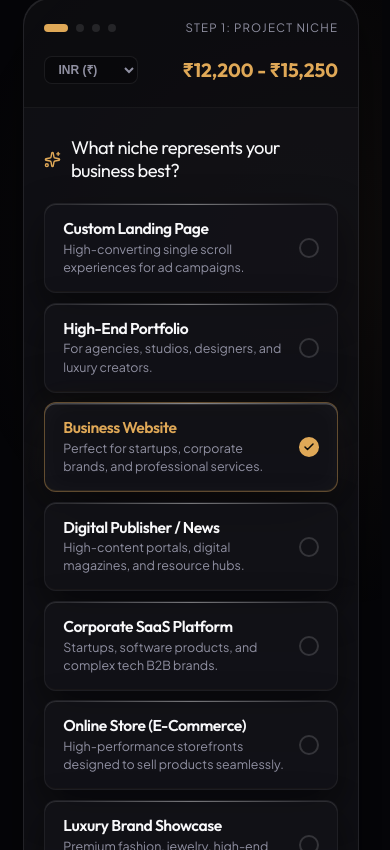
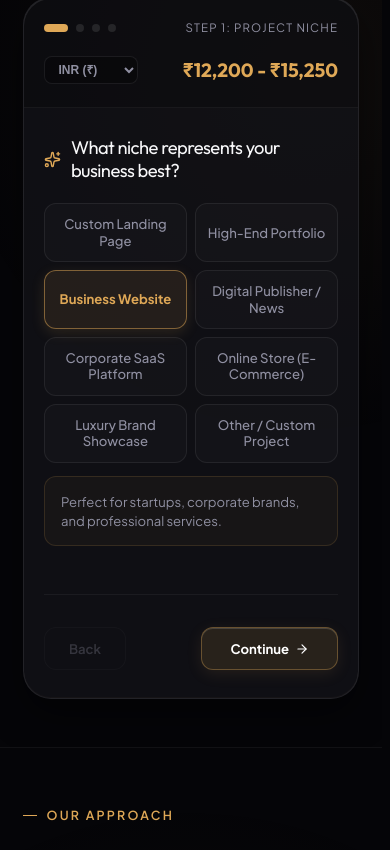
Before and after one commit to sherhanabid123-debug/Scalera, a React (Vite) app: page / in a window 390 px wide. Shown: the part 5254-6104 px from the top of the page. Built offline with nearby package versions, Linux system fonts and the light colour scheme.

Commit message:
Auto-save: 2026-07-06 18:09:00

```diff
--- a/src/components/sections/BriefPlanner.jsx
+++ b/src/components/sections/BriefPlanner.jsx
@@ -366,7 +366,58 @@ const BriefPlanner = () => {
                         <Sparkles size={isMobile ? 17 : 20} color="var(--accent-color)" style={{ flexShrink: 0 }} /> What niche represents your business best?
                       </h3>
 
-                      <div style={{ display: "grid", gridTemplateColumns: isMobile ? "1fr" : "repeat(auto-fit, minmax(200px, 1fr))", gap: isMobile ? "0.6rem" : "1rem" }}>
+                      {isMobile ? (
+                        /* Mobile: compact 2-col label chips + description of the current pick below */
+                        <>
+                          <div style={{ display: "grid", gridTemplateColumns: "1fr 1fr", gap: "0.5rem" }}>
+                            {NICHES.map((n) => {
+                              const isActive = niche === n.id;
+                              return (
+                                <button
+                                  key={n.id}
+                                  onClick={() => setNiche(n.id)}
+                                  style={{
+                                    padding: "0.75rem 0.6rem",
+                                    minHeight: 58,
+                                    borderRadius: 12,
+                                    cursor: "pointer",
+                                    border: "1px solid",
+                                    borderColor: isActive ? "rgba(223, 168, 87, 0.5)" : "rgba(255, 255, 255, 0.07)",
+                                    background: isActive ? "rgba(223, 168, 87, 0.1)" : "rgba(255, 255, 255, 0.02)",
+                                    color: isActive ? "var(--accent-color)" : "var(--text-secondary)",
+                                    fontSize: "0.82rem",
+                                    fontWeight: isActive ? 700 : 500,
+                                    fontFamily: "inherit",
+                                    lineHeight: 1.25,
+                                    textAlign: "center",
+                                    display: "flex",
+                                    alignItems: "center",
+                                    justifyContent: "center",
+                                    transition: "all 0.3s cubic-bezier(0.16,1,0.3,1)",
+                                    boxShadow: isActive ? "0 4px 14px rgba(223,168,87,0.14)" : "none",
+                                  }}
+                                >
+                                  {n.label}
+                                </button>
+                              );
+                            })}
+                          </div>
+                          <div
+                            style={{
+                              marginTop: "0.85rem",
+                              padding: "0.9rem 1rem",
+                              borderRadius: 12,
+                              background: "rgba(223, 168, 87, 0.04)",
+                              border: "1px solid rgba(223, 168, 87, 0.15)",
+                            }}
+                          >
+                            <p style={{ fontSize: "0.82rem", color: "var(--text-secondary)", lineHeight: 1.5, margin: 0 }}>
+                              {NICHES.find((n) => n.id === niche)?.desc}
+                            </p>
+                          </div>
+                        </>
+                      ) : (
+                        <div style={{ display: "grid", gridTemplateColumns: "repeat(auto-fit, minmax(200px, 1fr))", gap: "1rem" }}>
                           {NICHES.map((n) => {
                             const isActive = niche === n.id;
                             return (
@@ -375,45 +426,27 @@ const BriefPlanner = () => {
                                 onClick={() => setNiche(n.id)}
                                 className="glass-card"
                                 style={{
-                              padding: isMobile ? "1rem 1.15rem" : "1.75rem",
-                              borderRadius: isMobile ? 12 : 16,
+                                  padding: "1.75rem",
+                                  borderRadius: 16,
                                   cursor: "pointer",
-                              display: "flex",
-                              alignItems: isMobile ? "center" : "flex-start",
-                              justifyContent: "space-between",
-                              gap: "0.75rem",
-                              flexDirection: isMobile ? "row" : "column",
                                   border: "1px solid",
-                              borderColor: isActive ? "rgba(223, 168, 87, 0.4)" : "rgba(255, 255, 255, 0.06)",
-                              background: isActive ? "rgba(223, 168, 87, 0.06)" : "rgba(255, 255, 255, 0.02)",
+                                  borderColor: isActive ? "rgba(223, 168, 87, 0.3)" : "rgba(255, 255, 255, 0.06)",
+                                  background: isActive ? "rgba(223, 168, 87, 0.04)" : "rgba(255, 255, 255, 0.02)",
                                   boxShadow: isActive ? "var(--glass-shadow-hover)" : "var(--glass-shadow)",
                                   transition: "all 0.35s ease",
                                 }}
                               >
-                            <div>
-                              <h4 style={{ fontSize: isMobile ? "0.98rem" : "1.1rem", fontWeight: 600, color: isActive ? "var(--accent-color)" : "var(--text-primary)", marginBottom: isMobile ? "0.15rem" : "0.5rem" }}>
+                                <h4 style={{ fontSize: "1.1rem", fontWeight: 600, color: isActive ? "var(--accent-color)" : "var(--text-primary)", marginBottom: "0.5rem" }}>
                                   {n.label}
                                 </h4>
-                              <p style={{ fontSize: isMobile ? "0.78rem" : "0.82rem", color: "var(--text-secondary)", lineHeight: 1.45, margin: 0 }}>
+                                <p style={{ fontSize: "0.82rem", color: "var(--text-secondary)", lineHeight: 1.5, margin: 0 }}>
                                   {n.desc}
                                 </p>
-                            </div>
-                            {isMobile && (
-                              <div style={{
-                                width: 20, height: 20, borderRadius: "50%", flexShrink: 0,
-                                border: "2px solid",
-                                borderColor: isActive ? "var(--accent-color)" : "rgba(255,255,255,0.15)",
-                                background: isActive ? "var(--accent-color)" : "transparent",
-                                display: "flex", alignItems: "center", justifyContent: "center",
-                                transition: "all 0.3s ease",
-                              }}>
-                                {isActive && <Check size={12} color="#0a0a0a" strokeWidth={3} />}
-                              </div>
-                            )}
                               </div>
                             );
                           })}
                         </div>
+                      )}
                     </div>
                   )}
 
```
Lines whose indentation alone changed are shown as unchanged.
